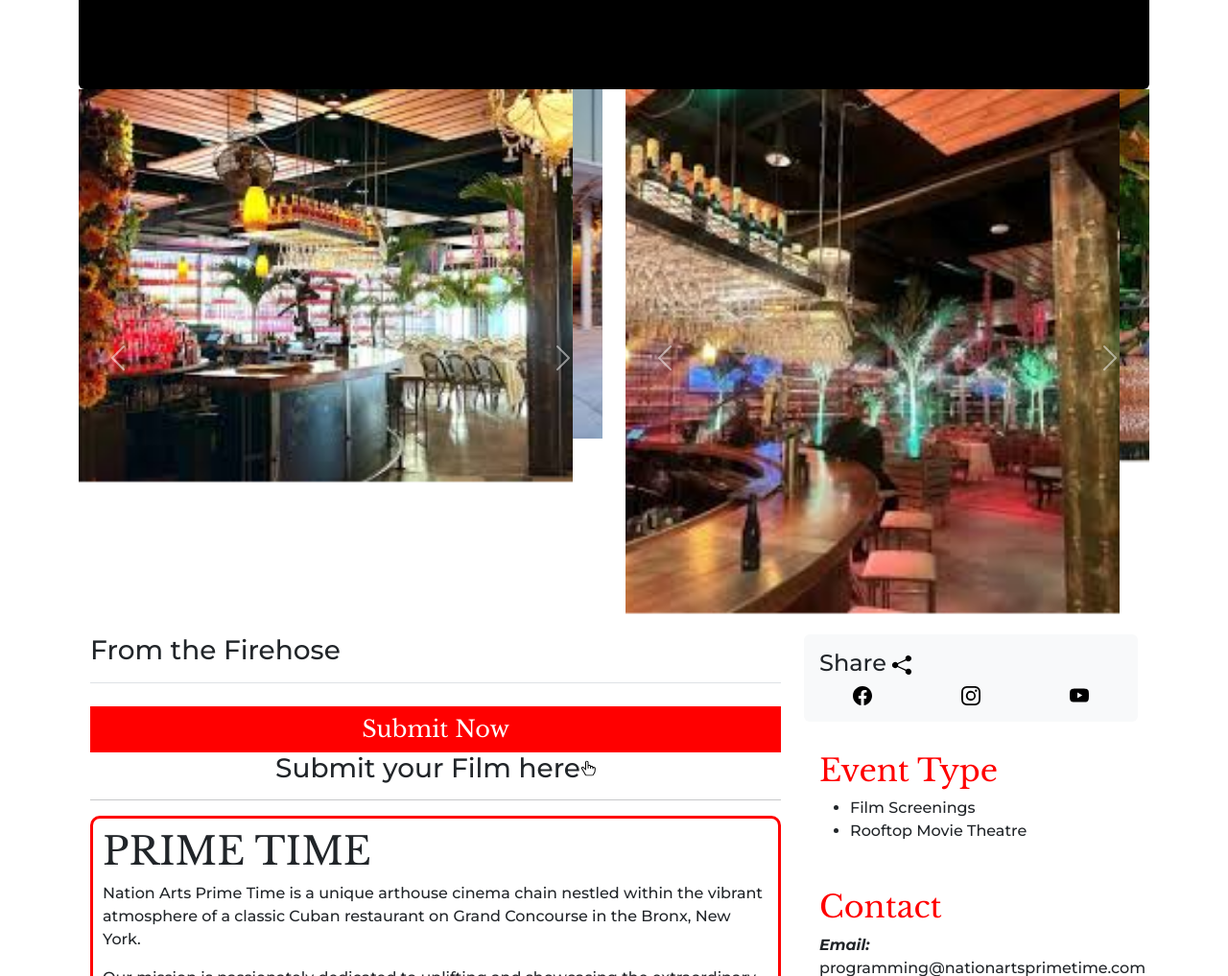
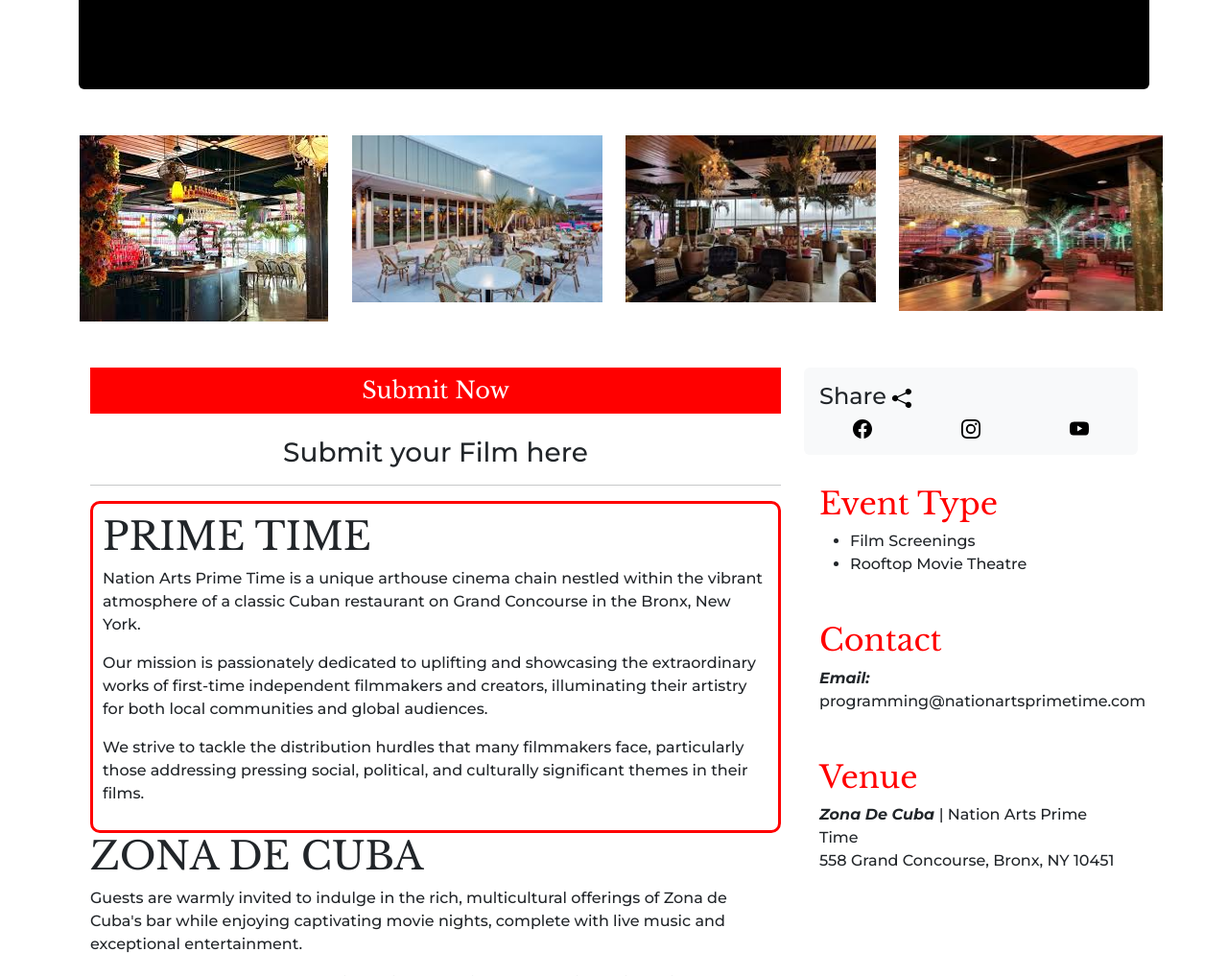
Before and after one commit to visheshjain2495/NAprimetime, a plain HTML site: page index.html in a window 1280 px wide. Shown: the part 540-1557 px from the top of the page at 96% size. Drawn offline with nearby package versions, Linux system fonts and the light colour scheme; grey boxes are pictures that could not be loaded; a script that the page names is missing.

Commit message:
Version 4
changed the images, added boxes and changes made in the UI of the website.

```diff
--- a/index.html
+++ b/index.html
@@ -42,68 +42,32 @@
                 <p class="lead my-5" id="headline">Arthouse Theatre in the Bronx, NY</p>
             </div>
           </div>
-
-          <div class="row mb-2">
-            <div class="col-md-6">
-                <div id="carouselExampleAutoplaying" class="carousel slide" data-bs-ride="carousel">
-                    <div class="carousel-inner">
-                      <div class="carousel-item active">
-                        <img src="./assets/images/restimage1.jpeg" class="d-block w-100" alt="...">
-                      </div>
-                      <div class="carousel-item">
-                        <img src="./assets/images/restimage2.jpeg" class="d-block w-100" alt="...">
-                      </div>
-                      <div class="carousel-item">
-                        <img src="./assets/images/restimage3.jpeg" class="d-block w-100" alt="...">
-                      </div>
-                    </div>
-                    <button class="carousel-control-prev" type="button" data-bs-target="#carouselExampleAutoplaying" data-bs-slide="prev">
-                      <span class="carousel-control-prev-icon" aria-hidden="true"></span>
-                      <span class="visually-hidden">Previous</span>
-                    </button>
-                    <button class="carousel-control-next" type="button" data-bs-target="#carouselExampleAutoplaying" data-bs-slide="next">
-                      <span class="carousel-control-next-icon" aria-hidden="true"></span>
-                      <span class="visually-hidden">Next</span>
-                    </button>
-                  </div>
+          <br><br>
+          <div class="row text-center">
+            <div class="col-lg-3 col-md-6 col-12">
+              <img src="./assets/images/restimage1.jpeg" alt="" height="50px" class="img-fluid">
             </div>
-            <div class="col-md-6">
-                <div id="carouselExampleAutoplaying" class="carousel slide" data-bs-ride="carousel">
-                    <div class="carousel-inner">
-                      <div class="carousel-item active">
-                        <img src="./assets/images/restimage4.jpeg" class="d-block w-100" alt="...">
-                      </div>
-                      <div class="carousel-item">
-                        <img src="./assets/images/restimage5.jpeg" class="d-block w-100" alt="...">
-                      </div>
-                      <div class="carousel-item">
-                        <img src="./assets/images/restimage6.jpeg" class="d-block w-100" alt="...">
-                      </div>
-                    </div>
-                    <button class="carousel-control-prev" type="button" data-bs-target="#carouselExampleAutoplaying" data-bs-slide="prev">
-                      <span class="carousel-control-prev-icon" aria-hidden="true"></span>
-                      <span class="visually-hidden">Previous</span>
-                    </button>
-                    <button class="carousel-control-next" type="button" data-bs-target="#carouselExampleAutoplaying" data-bs-slide="next">
-                      <span class="carousel-control-next-icon" aria-hidden="true"></span>
-                      <span class="visually-hidden">Next</span>
-                    </button>
-                  </div>
+            <div class="col-lg-3 col-md-6 col-12">
+              <img src="./assets/images/restimage2.jpeg" alt="" height="50px" class="img-fluid">
             </div>
-        </div>
-
+            <div class="col-lg-3 col-md-6 col-12">
+              <img src="./assets/images/restimage3.jpeg" alt="" height="50px" class="img-fluid">
+            </div>
+            <div class="col-lg-3 col-md-6 col-12">
+              <img src="./assets/images/restimage4.jpeg" alt="" height="183px" width="275px" >
+            </div>
+          </div>
+          <br><br>
         <main role="main" class="container">
           <div class="row">
             <div class="col-md-8 blog-main">
-              <h3 class="pb-3 mb-4 font-italic border-bottom">
-                From the Firehose
-              </h3>
 
               <div class="blog-post">
                 <a style="text-decoration: none;" href="https://theartdoormediagroup.wixsite.com/1o1-square/prime-time-submissions">
                     <button id="submit-button" class="headline">Submit Now</button>
                 </a>
-                    <h3 style="display: flex; justify-content: center; ">Submit your Film here <img src="./assets/hand-index-thumb.svg" alt="pointer icon"> </h3>
+                <br>
+                    <h3 style="display: flex; justify-content: center;">Submit your Film here</h3>
 
                 <hr>
                 <div style="border: red  solid 3px ;padding: 10px; border-radius: 10px;">
```
